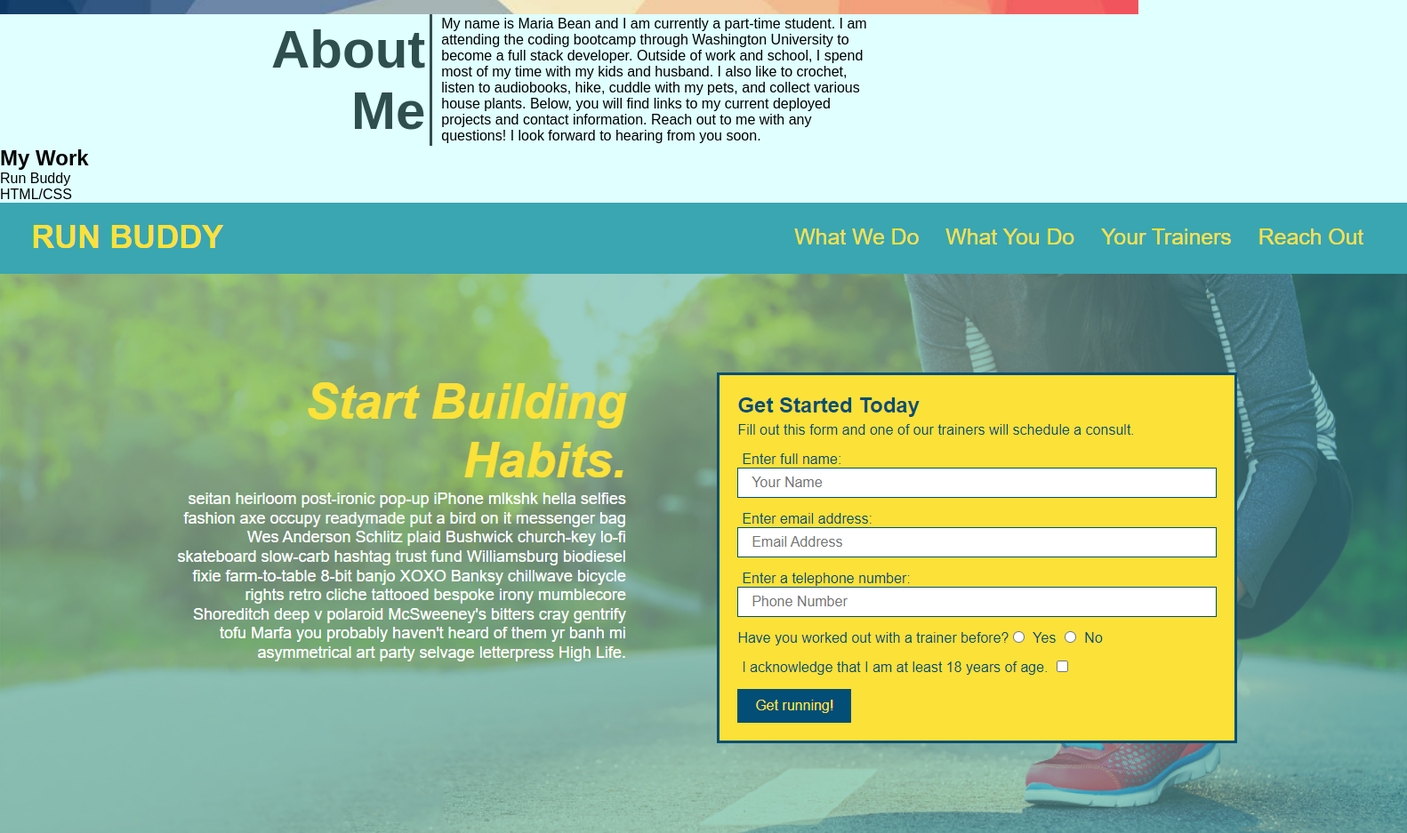
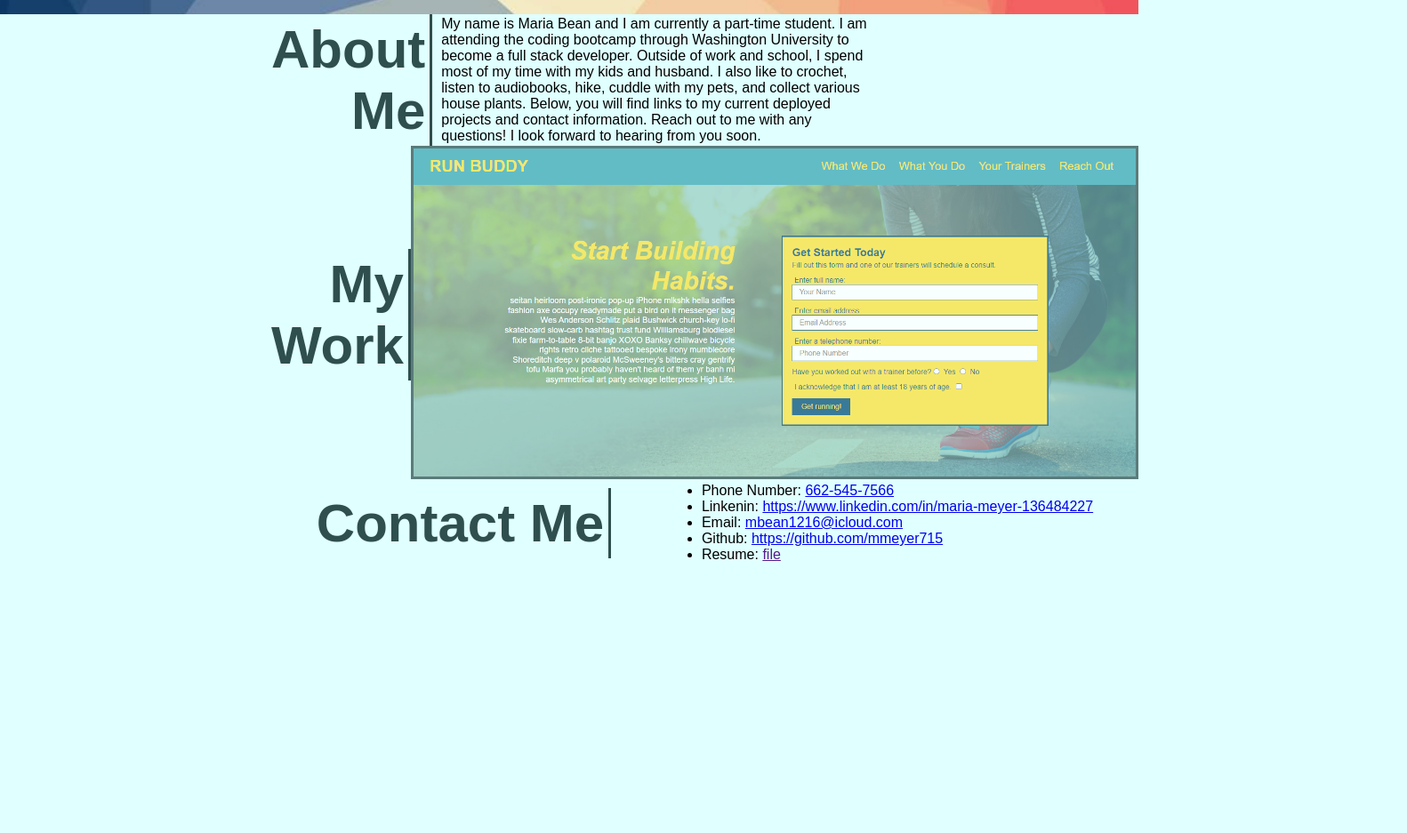
Before and after one commit to mmeyer715/Challenge-Portfolio, a plain HTML site: page index.html in a window 1280 px wide. Shown: the part 632-1569 px from the top of the page at 89% size, 1582 px wide, since content can reach past the window. After the commit the page ends 1265 px from the top, so only its background shows below. Drawn offline with Linux system fonts and the light colour scheme.

Commit message:
my work rough draft

```diff
--- a/assets/css/style.css
+++ b/assets/css/style.css
@@ -100,3 +100,46 @@ header nav ul li a {
     padding-left: 10px;
     margin-right: 300px;
 }
+
+.flex-work {
+    display: flex;
+    justify-content: space-around;
+    align-items: center;
+}
+
+.flex-work h1 {
+    font-size: 60px;
+    font-style: bold;
+    text-align: right;
+    color: #2f4f4f;
+    border-right: #2f4f4f solid;
+    padding: 5px;
+    margin-left: 300px;
+}
+
+.flex-work a {
+    text-decoration: none;
+    color: #2f4f4f;
+}
+
+.flex-work img {
+    width: 100%;
+    opacity: 75%;
+    border: #2f4f4f solid;
+}
+
+.flex-contact {
+    display: flex;
+    justify-content: space-around;
+    align-items: center;
+}
+
+.flex-contact h1 {
+    font-size: 60px;
+    font-style: bold;
+    text-align: right;
+    color: #2f4f4f;
+    border-right: #2f4f4f solid;
+    padding: 5px;
+    margin-left: 300px;
+}
--- a/index.html
+++ b/index.html
@@ -51,15 +51,16 @@
     </section>
 
     <section id="my-work">
+        <div  class="flex-work">
             <h1 class="titles">My Work</h1>
-        <div>Run Buddy</div>
-        <div>HTML/CSS</div>
             <a href="https://mmeyer715.github.io/run-buddy/">
             <img src="./assets/images/Run Buddy Photo.PNG"alt="run buddy website" />
             </a>
+        </div>
     </section>
 
     <section id="contact-me">
+        <div class="flex-contact">
             <h1 class="titles">Contact Me</h1>
             <ul>
                 <li class="contact-info">
@@ -96,10 +97,7 @@
                     </a>
                 </li>
             </ul>
+        </div>
     </section>
-
-
-
-
 </body>
 </html>
```
Lines whose indentation alone changed are shown as unchanged.
